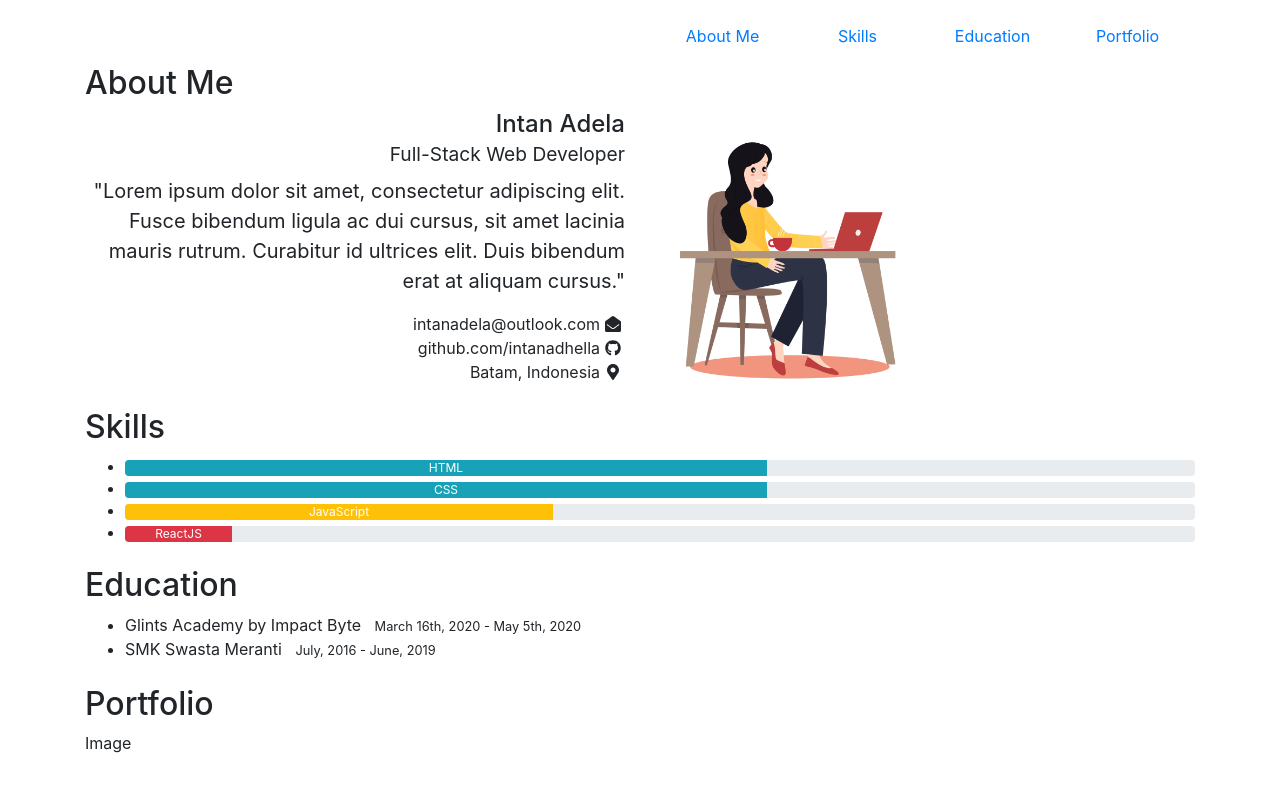
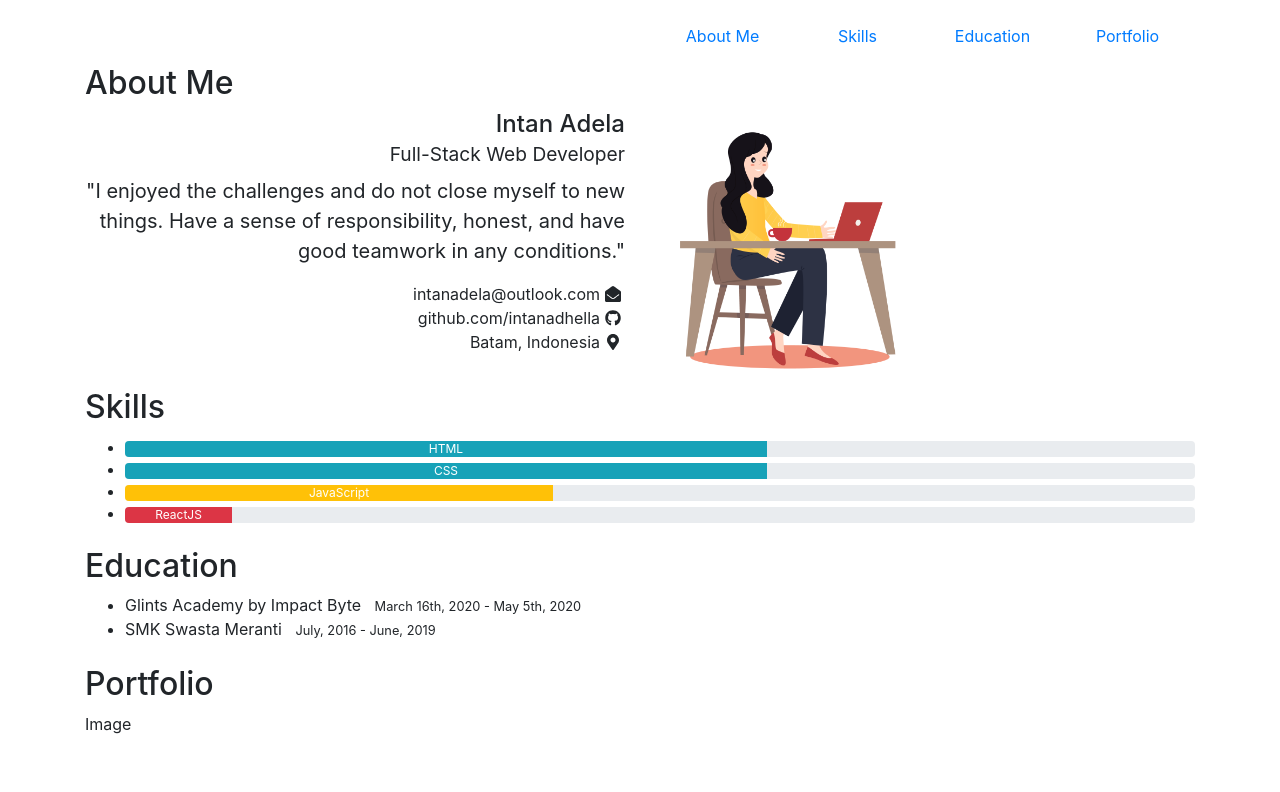
Before and after one commit to intanadhella/curriculum-vitae, a React (Create React App) app: page / in a window 1280 px wide. Shown: the top 792 px of the page. Built offline with nearby package versions, Linux system fonts and the light colour scheme.

Commit message:
edit description

```diff
--- a/src/App.js
+++ b/src/App.js
@@ -58,10 +58,8 @@ class App extends Component {
                 </h4>
 
                 <blockquote className="blockquote">
-                  "Lorem ipsum dolor sit amet, consectetur adipiscing elit.
-                  Fusce bibendum ligula ac dui cursus, sit amet lacinia mauris rutrum.
-                  Curabitur id ultrices elit.
-                  Duis bibendum erat at aliquam cursus."
+                  "I enjoyed the challenges and do not close myself to new things.
+                  Have a sense of responsibility, honest, and have good teamwork in any conditions."
                 </blockquote>
                 <p>
                   intanadela@outlook.com
```
